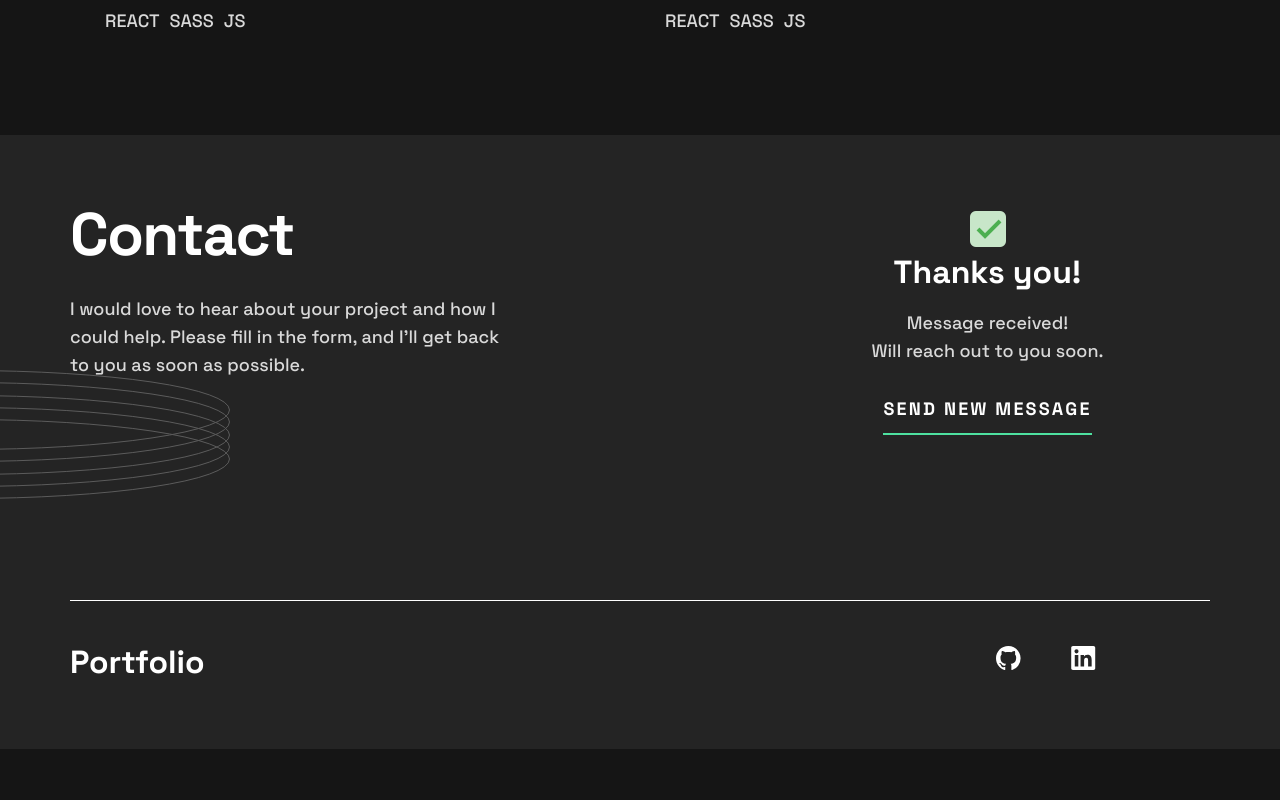
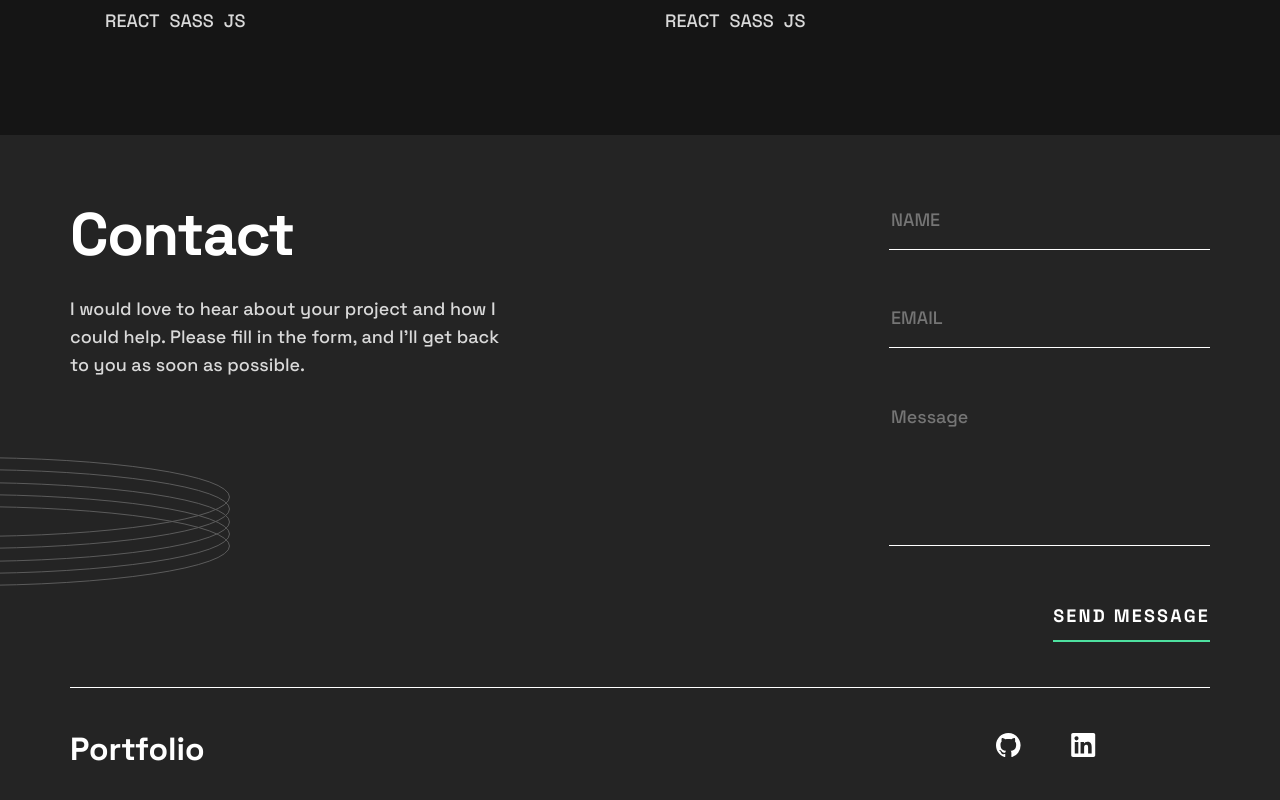
Before and after one commit to satyam-guptaa/portfolio-app, a React (Vite) app: page / in a window 1280 px wide. Shown: the part 2281-3081 px from the top of the page. Before the commit the page ends 3030 px from the top, so only its background shows below. Built offline with nearby package versions, Linux system fonts and the light colour scheme; no server answers.

Commit message:
bug fix
bug fix

```diff
--- a/src/components/contactSection/index.jsx
+++ b/src/components/contactSection/index.jsx
@@ -27,7 +27,7 @@ const Contact = () => {
 		email: '',
 		message: '',
 	});
-	const [messageReceived, setMessageReceived] = useState(true);
+	const [messageReceived, setMessageReceived] = useState(false);
 	const [loader, setLoader] = useState(false);
 	const serviceId = import.meta.env.VITE_EMAILJS_SERVICE_ID;
 	const templateId = import.meta.env.VITE_EMAILJS_TEMPLATE_ID;
```
